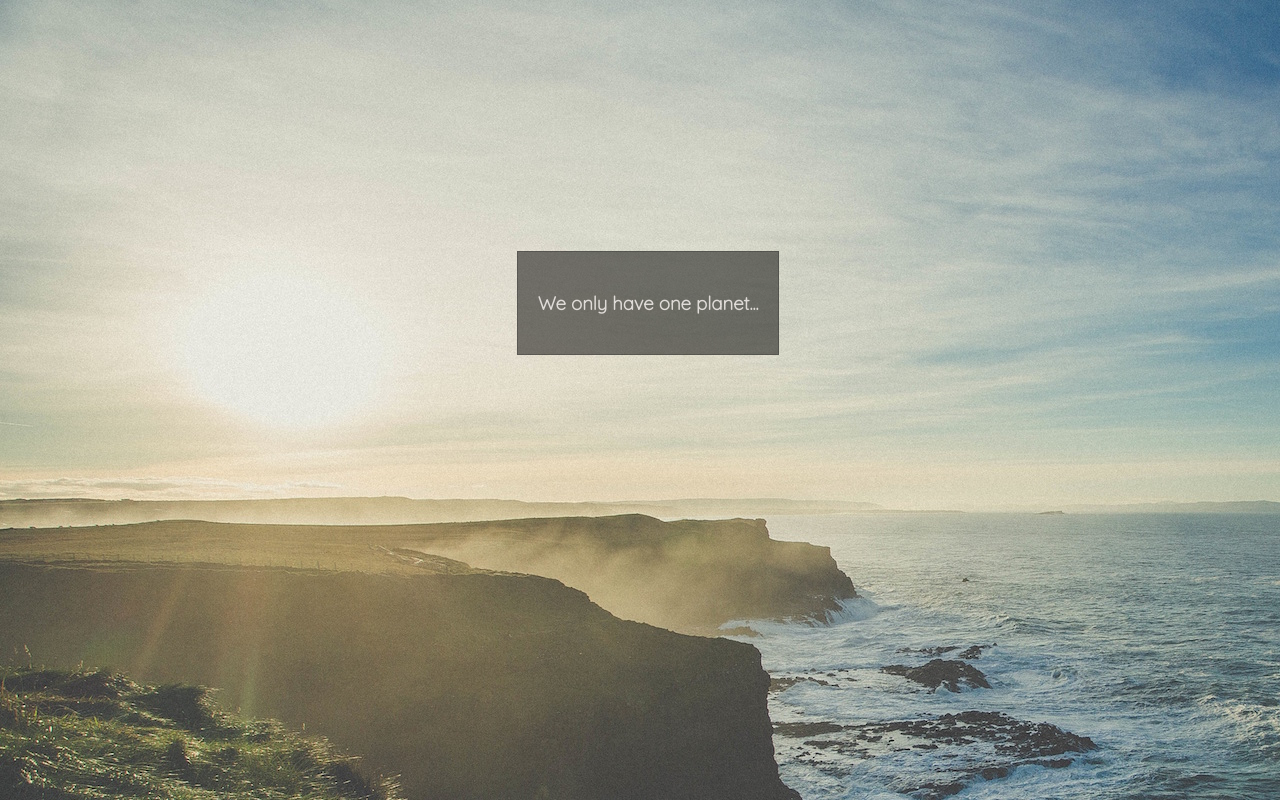
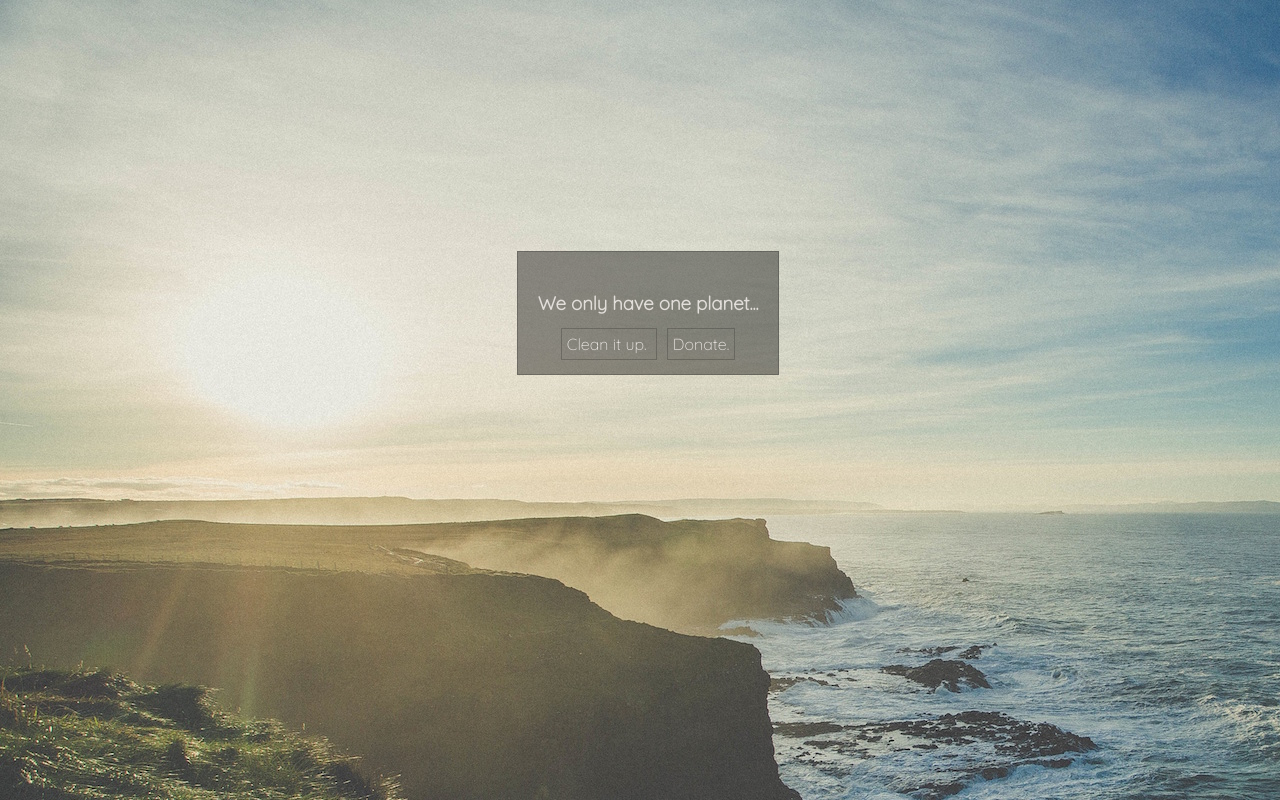
Before and after one commit to NancyBlayney/environmental-cause-website, a plain HTML site: page index.html in a window 1280 px wide. Drawn offline with Linux system fonts and the light colour scheme.

Commit message:
added animated buttons with css hover effects

```diff
--- a/index.html
+++ b/index.html
@@ -9,6 +9,12 @@
 		<div class="wrapper">
 			<div class="center">
 				<h3>We only have one planet...</h3>
+				<a href="#" class="button">
+					Clean it up.
+				</a>
+				<a href="#" class="button">
+					Donate.
+				</a>
 			</div>
 		</div>
 	</body>
--- a/style.css
+++ b/style.css
@@ -1,19 +1,22 @@
-
-
 body {
 	background:url("images/pic1.jpeg");
 	width: 100%;
-
 	font-family: 'Quicksand', sans-serif;
 }
 
+.wrapper{
+	height: 100%;
+	width: 95%;
+	margin: 0 auto;
+	text-align: center;
+}
 .center {
 	display: inline-block;
 	position: relative;
 	top: 50%;
 	margin-top: 20%;
   padding-top: 2em;
-  background-color:rgba(0,0,0,0.5);
+  background-color:rgba(0,0,0,0.4);
   padding: 20px;
   border: 1px solid rgba(0,0,0,0.2);
   animation: fadein 4s;
@@ -21,6 +24,7 @@ body {
   -webkit-animation: fadein 4s; /* Safari and Chrome */
   -o-animation: fadein 4s; /* Opera */
 }
+
 
 @keyframes fadein {
     from {
@@ -56,16 +60,19 @@ body {
 }
 
 
-
 h3 {
 	color: #ece8e4;
 	opacity: .9;
 }
 
-.wrapper{
-	height: 100%;
-	width: 95%;
-	margin: 0 auto;
-	text-align: center;
+a {
+	text-decoration: none;
+	color: #ece8e4;
+	padding: 5px;
+	border: 1px solid rgba(0,0,0,0.2);
+	margin: 5px;
+}
 
+a:hover {
+	background-color: rgba(0,0,0,0.5);
 }
```
